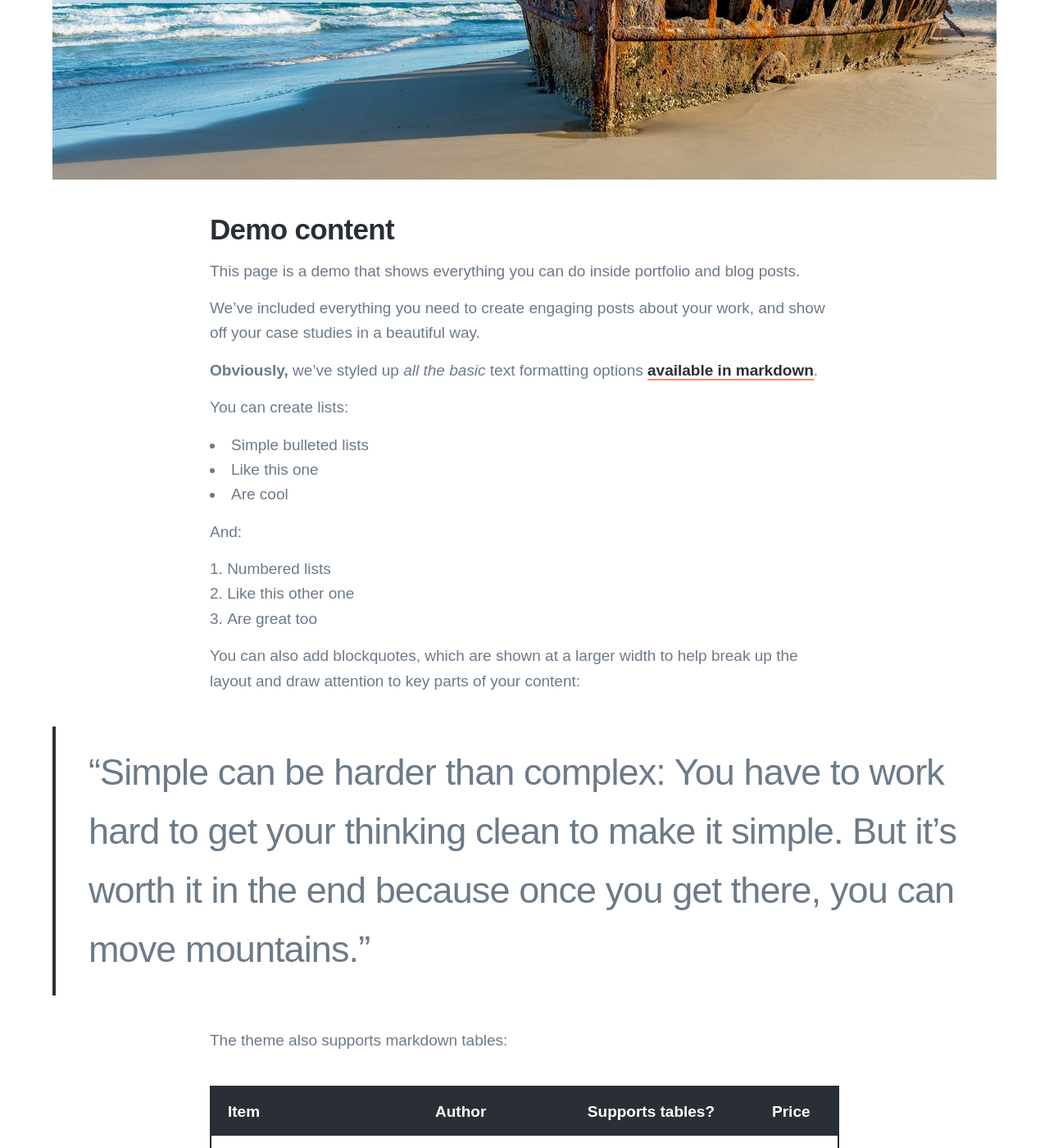
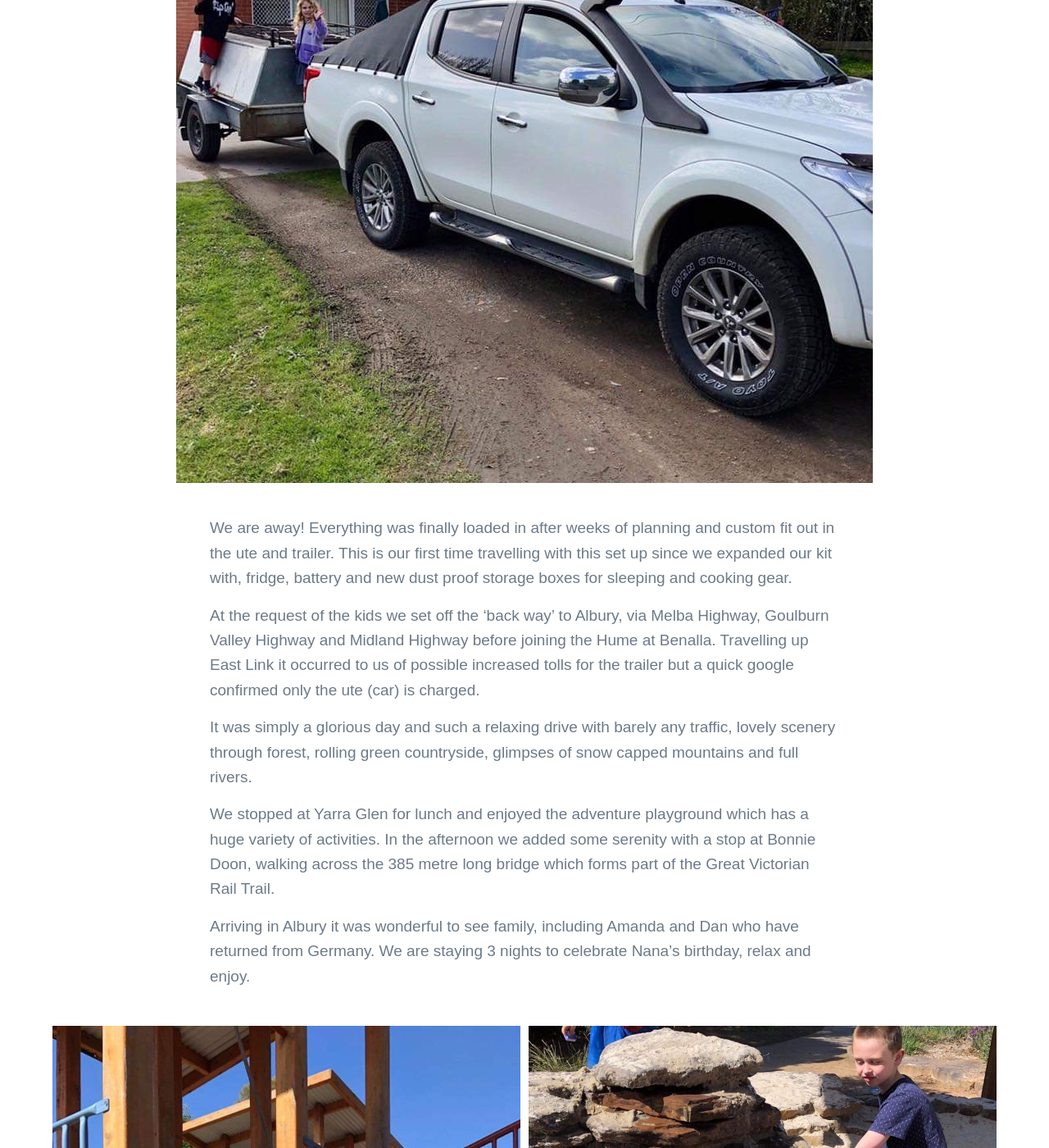
Before and after one commit to 4inaute/4inaute, a Jekyll site: the page built from _projects/2019-07-17-demo-post-fraser-island.md, in a window 1280 px wide and 1400 px high, scrolled down 856 px. Shown: the whole window at 82% size. Built offline with Jekyll 4.4.1, drawn with Linux system fonts in a browser that asks for light colours; nearby versions of some CDN libraries; some web fonts are replaced; some of the changed text lies outside the part shown.

Commit message:
Update 2019-07-17-demo-post-fraser-island.md

````diff
--- a/_projects/2019-07-17-demo-post-fraser-island.md
+++ b/_projects/2019-07-17-demo-post-fraser-island.md
@@ -1,100 +1,29 @@
 ---
-title: 'Demo 4inaute Fraser Island Post'
-subtitle: 'This is a demo post'
-date: 2019-07-17 00:00:00
-description: This page is a demo that shows everything you can do inside portfolio and blog posts.
-featured_image: '/images/Square-Fraser-Island.jpg'
+title: 'Tyabb to Albury'
+subtitle: 'Day 1 of Fraser Island Journey
+date: 2019-09-14 00:00:00
+description: Recap of our first day travelling towards Hervey Bay via Albury. With stops at Yarraglen and Bonnie Doon before making it to our destination for the day, Albury.
+featured_image: '/images/0919/001-140919.jpg'
 ---
 
-![](/images/Hero-Fraser-Island.jpg)
+![](/images/0919/001-140919.jpg)
 
-## Demo content
+We are away! Everything was finally loaded in after weeks of planning and custom fit out in the ute and trailer. This is our first time travelling with this set up since we expanded our kit with, fridge, battery and new dust proof storage boxes for sleeping and cooking gear.
 
-This page is a demo that shows everything you can do inside portfolio and blog posts.
+At the request of the kids we set off the ‘back way’ to Albury, via Melba Highway, Goulburn Valley Highway and Midland Highway before joining the Hume at Benalla. Travelling up East Link it occurred to us of possible increased tolls for the trailer but a quick google confirmed only the ute (car) is charged.
 
-We've included everything you need to create engaging posts about your work, and show off your case studies in a beautiful way.
+It was simply a glorious day and such a relaxing drive with barely any traffic, lovely scenery through forest, rolling green countryside, glimpses of snow capped mountains and full rivers.
 
-**Obviously,** we’ve styled up *all the basic* text formatting options [available in markdown](https://github.com/adam-p/markdown-here/wiki/Markdown-Cheatsheet).
+We stopped at Yarra Glen for lunch and enjoyed the adventure playground which has a huge variety of activities. In the afternoon we added some serenity with a stop at Bonnie Doon, walking across the 385 metre long bridge which forms part of the Great Victorian Rail Trail.
 
-You can create lists:
+Arriving in Albury it was wonderful to see family, including Amanda and Dan who have returned from Germany. We are staying 3 nights to celebrate Nana’s birthday, relax and enjoy.
 
-* Simple bulleted lists
-* Like this one
-* Are cool
-
-And:
-
-1. Numbered lists
-2. Like this other one
-3. Are great too
-
-You can also add blockquotes, which are shown at a larger width to help break up the layout and draw attention to key parts of your content:
-
-> “Simple can be harder than complex: You have to work hard to get your thinking clean to make it simple. But it’s worth it in the end because once you get there, you can move mountains.”
-
-The theme also supports markdown tables:
-
-| Item                 | Author        | Supports tables? | Price |
-|----------------------|---------------|------------------|-------|
-| Duet Jekyll Theme    | Jekyll Themes | Yes              | $39   |
-| Index Jekyll Theme   | Jekyll Themes | Yes              | $39   |
-| Journal Jekyll Theme | Jekyll Themes | Yes              | $39   |
-
-You can throw in some horizontal rules too:
-
----
-
-### Image galleries
-
-Here's a really neat custom feature we added – galleries:
-
-<div class="gallery" data-columns="3">
-	<img src="/images/demo/demo-portrait.jpg">
-	<img src="/images/demo/demo-landscape.jpg">
-	<img src="/images/demo/demo-square.jpg">
-	<img src="/images/demo/demo-landscape-2.jpg">
+<div class="gallery" data-columns="2">
+	<img src="/images/0919/002-140919.jpg">
+	<img src="/images/0919/003-140919.jpg">
+	<img src="/images/0919/004-140919.jpg">
+	<img src="/images/0919/005-140919.jpg">
+	<img src="/images/0919/006-140919.jpg">
+        <img src="/images/0919/007-140919.jpg">
+	<img src="/images/0919/008-140919.jpg">
 </div>
-
-Inspired by the Galleries feature from WordPress, we've made it easy to create grid layouts for your images. Just use a bit of simple HTML in your post to create a masonry grid image layout:
-
-```html
-<div class="gallery" data-columns="3">
-    <img src="/images/demo/demo-portrait.jpg">
-    <img src="/images/demo/demo-landscape.jpg">
-    <img src="/images/demo/demo-square.jpg">
-    <img src="/images/demo/demo-landscape-2.jpg">
-</div>
-```
-
-*See what we did there? Code and syntax highlighting is built-in too!*
-
-Change the number inside the 'columns' setting to create different types of gallery for all kinds of purposes. You can even click on each image to seamlessly enlarge it on the page.
-
----
-
-### Image carousels
-
-Here's another gallery with only one column, which creates a carousel slide-show instead.
-
-A nice little feature: the carousel only advances when it is in view, so your visitors won't scroll down to find it half way through your images.
-
-<div class="gallery" data-columns="1">
-	<img src="/images/demo/demo-landscape.jpg">
-	<img src="/images/demo/demo-landscape-2.jpg">
-</div>
-
-### What about videos?
-
-Videos are an awesome way to show off your work in a more engaging and personal way, and we’ve made sure they work great on our themes. Just paste an embed code from YouTube or Vimeo, and the theme makes sure it displays perfectly:
-
-<iframe src="https://player.vimeo.com/video/148003889" width="640" height="360" frameborder="0" allowfullscreen></iframe>
-
----
-
-## Pretty cool, huh?
-
-We've packed this theme with powerful features to show off your work.
-
-Why not put them to use on your new portfolio?
-
-<a href="https://jekyllthemes.io/theme/duet-portfolio-jekyll-theme" class="button button--large">Get This Theme</a>
````
